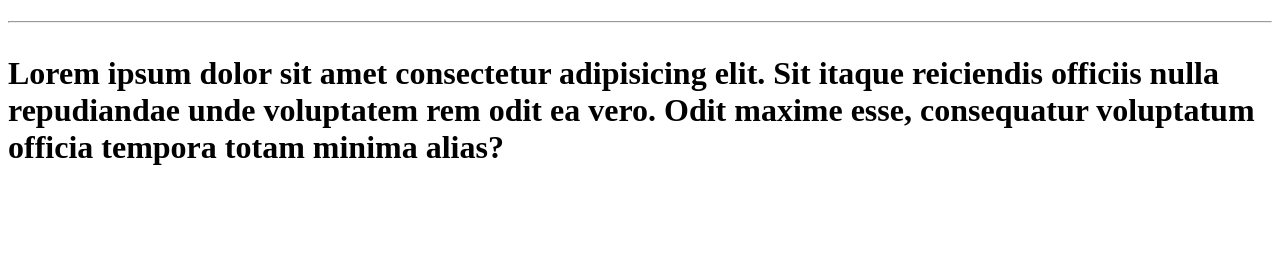
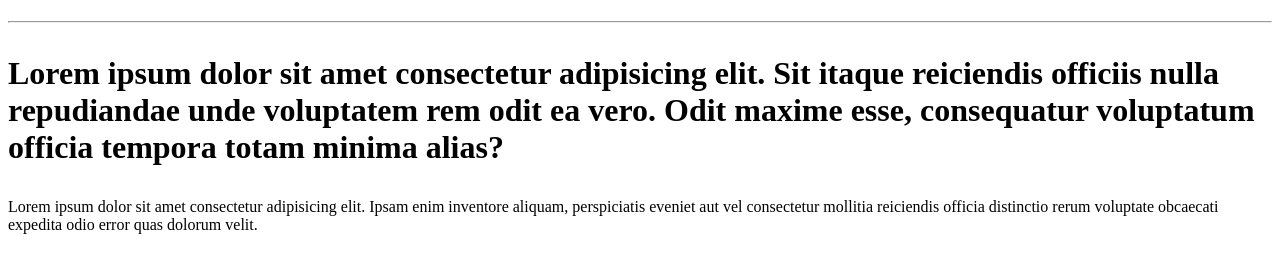
Before and after one commit to JosenilsonPereira/OlaMundo, a plain HTML site: page site-exemplo/index.html in a window 1280 px wide. Drawn offline with Linux system fonts and the light colour scheme.

Commit message:
adicionei um paragrafo

```diff
--- a/site-exemplo/index.html
+++ b/site-exemplo/index.html
@@ -11,5 +11,9 @@
         <hr>
         <p>Lorem ipsum dolor sit amet consectetur adipisicing elit. Sit itaque reiciendis officiis nulla repudiandae unde voluptatem rem odit ea vero. Odit maxime esse, consequatur voluptatum officia tempora totam minima alias?</p>
     </h1>
+
+    <p>
+        Lorem ipsum dolor sit amet consectetur adipisicing elit. Ipsam enim inventore aliquam, perspiciatis eveniet aut vel consectetur mollitia reiciendis officia distinctio rerum voluptate obcaecati expedita odio error quas dolorum velit.
+    </p>
 </body>
 </html>
```
